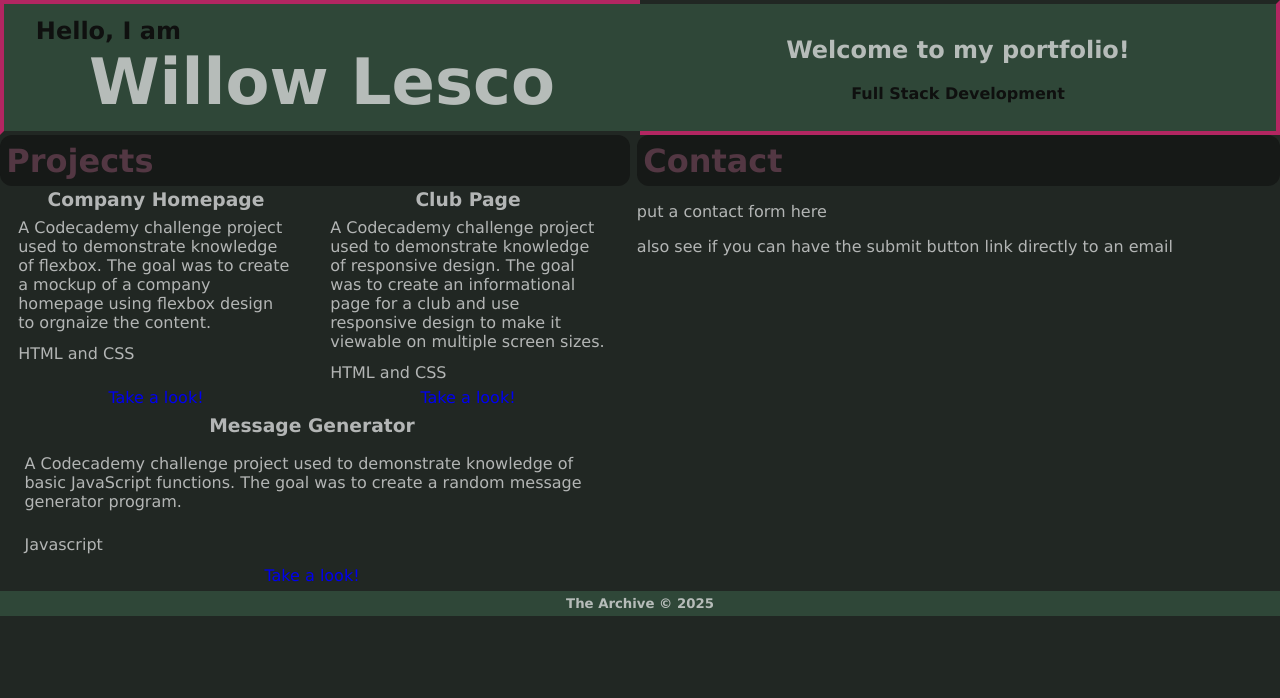
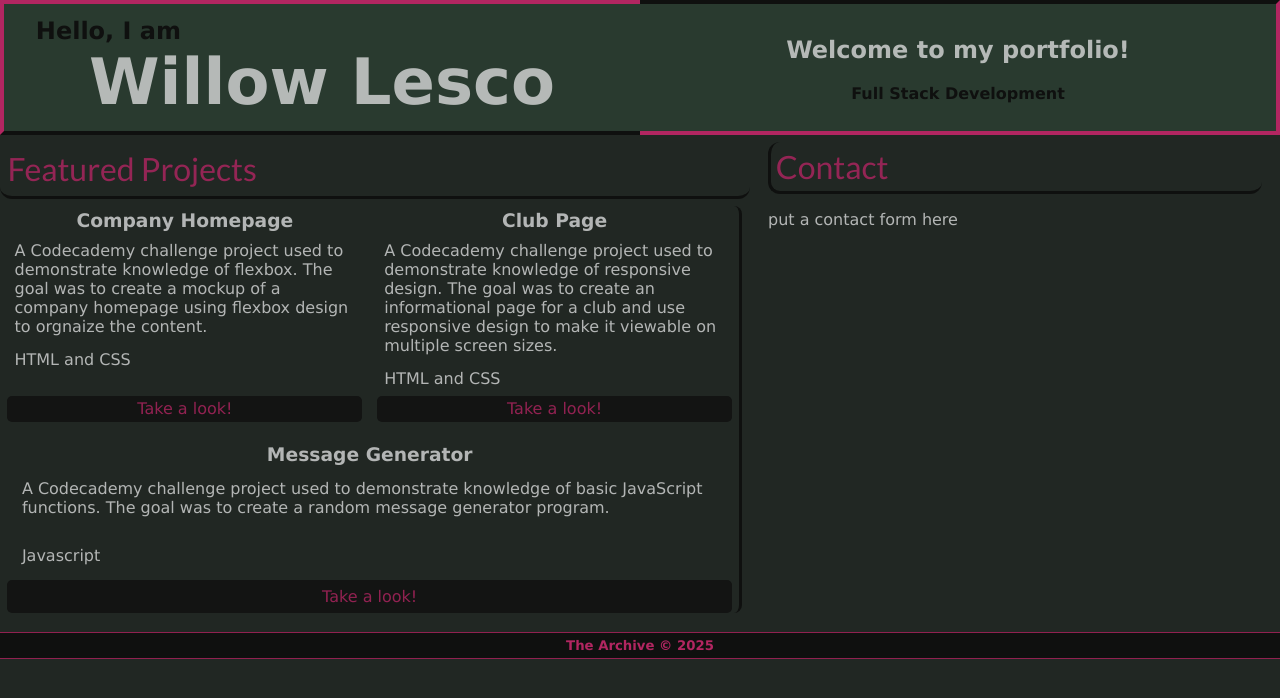
Before and after one commit to theespookyarchivist/theespookyarchivist.github.io, a plain HTML site: page index.html in a window 1280 px wide. Drawn offline with Linux system fonts and the light colour scheme; a web font is replaced by a local one.

Commit message:
more changes

```diff
--- a/index.html
+++ b/index.html
@@ -4,6 +4,9 @@
     <title>Willow Lesco Portfolio</title>
     <link rel="stylesheet" href="style.css">
     <link href='https://fonts.googleapis.com/css?family=Amarante' rel='stylesheet'>
+    <link rel="preconnect" href="https://fonts.googleapis.com">
+    <link rel="preconnect" href="https://fonts.gstatic.com" crossorigin>
+    <link href="https://fonts.googleapis.com/css2?family=Lato:ital,wght@0,100;0,300;0,400;0,700;0,900;1,100;1,300;1,400;1,700;1,900&display=swap" rel="stylesheet">
     <meta charset="UTF-8">
     <meta name="viewport" content="width=device-width, initiall-scale=1">
   </head>
@@ -23,7 +26,7 @@
 
       <div id="content">
       <section id="projectsSection">
-        <h2 class="sectionTitle">Projects</h2>
+        <h2 class="sectionTitle">Featured Projects</h2>
         <section id="projects">
           <article id="project1" class="projectBox">
             <h3>Company Homepage</h3>
@@ -52,7 +55,6 @@
         <h2 class="sectionTitle">Contact</h2>
         <article id="contact">
           <p>put a contact form here</p>
-          <p>also see if you can have the submit button link directly to an email</p>
         </article>
       </section>
       </div>
--- a/style.css
+++ b/style.css
@@ -27,7 +27,7 @@ body {
 }
 
 #header {
-    background-color: #2F4738;
+    background-color: rgba(47, 71, 56, 0.6);
     margin: 0;
     padding: 0;
     width: 100%;
@@ -38,7 +38,7 @@ body {
     width: 50%;
     border-top: 4px solid #B22661;
     border-left: 4px solid #B22661;
-    border-bottom: 4px solid #212723;
+    border-bottom: 4px solid #0F100F;
 }
 
 #headerSection1 h1 {
@@ -63,7 +63,7 @@ body {
     align-content: center;
     border-right: 4px solid #B22661;
     border-bottom: 4px solid #B22661;
-    border-top: 4px solid #212723;
+    border-top: 4px solid #0F100F;
 }
 
 #headerSection2 p {
@@ -82,26 +82,36 @@ body {
     padding-left: 1%;
     padding-top: 1%;
     padding-bottom: 1%;
-    background-color: rgba(15, 16, 15, 0.6);
-    color: #533743;
     border-radius: 12px;
+    font-family: Lato, sans-serif;
+    font-weight: 400;
 }
 
 #projectsSection {
-    width: 49%;
+    width: 58%;
     margin-right: 1%;
+    padding-top: 0.5%;
+    padding-bottom: 0.5%;
+}
+
+#projectsSection h2 {
+    color: rgba(178, 38, 97, 0.8);
+    border-bottom: 3px solid #0F100F;
+    margin-bottom: 1%;
 }
 
 #projects {
     display: flex;
     flex-wrap: wrap;
+    border-right: 3px solid #0F100F;
+    border-radius: 8px;
 }
 
 .projectBox {
-    width: 45%;
+    width: 48%;
     height: auto;
-    padding-left: 2%;
-    padding-right: 2%;
+    padding-left: 1%;
+    padding-right: 1%;
     display: flex;
     flex-direction: column;
     flex-grow: 1;
@@ -110,8 +120,6 @@ body {
 .projectBox h3 {
     text-align: center;
     margin: 0;
-    padding-top: 1%;
-    padding-bottom: 1%;
 }
 
 .projectBox p {
@@ -123,22 +131,55 @@ body {
     width: 100%;
     margin-top: auto;
     padding-bottom: 1%;
+    padding-top: 1%;
     display: flex;
     text-decoration: none;
     justify-content: center;
+    color: rgba(178, 38, 97, 0.8);
+    background-color: rgba(15, 16, 15, 0.8);
+    border-radius: 5px;
+}
+
+#project1 h3 {
+    padding-bottom: 1%;
+    padding-top: 1%;
+}
+
+#project2 h3 {
+    padding-bottom: 1%;
+    padding-top: 1%;
+}
+
+#project3 {
+    padding-top: 2%;
+    margin-top: 1%;
 }
 
 #contactSection {
-    width: 50%;
-    margin-right: .5%;
+    width: 38%;
+    margin-left: 1%;
+    padding-top: 0.5%;
+    padding-bottom: 0.5%;
     display: flex;
     flex-direction: column;
 }
 
+#contactSection h2 {
+    color: rgba(178, 38, 97, 0.8);
+    border-left: 3px solid #0F100F;
+    border-bottom: 3px solid #0F100F;
+    padding-bottom: 1%;
+}
+
 #footer {
     width: 100%;
-    background-color: #2F4738;
+    background-color: #0F100F;
+    color: #B22661;
+    border-top: 1px solid rgba(178, 38, 97, 0.8);
+    border-bottom: 1px solid rgba(178, 38, 97, 0.8);
     text-align: center;
+    margin-top: 1%;
+    margin-bottom: 1%;
 }
 
 #footer h5 {
```
